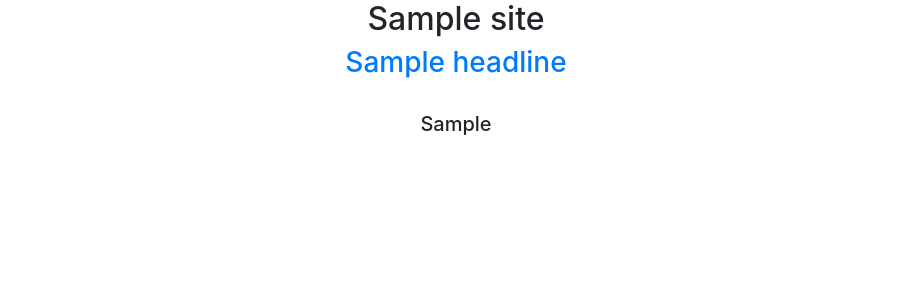
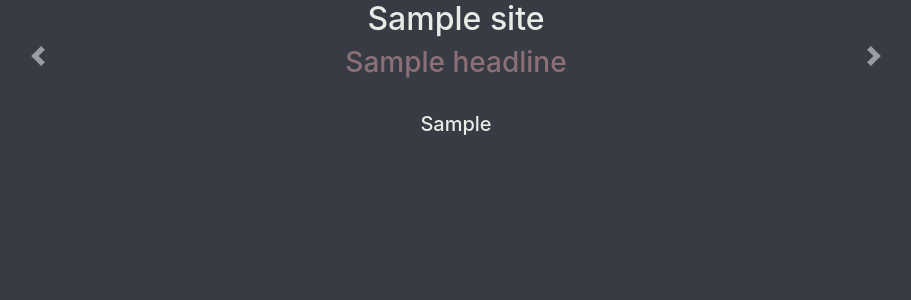
Before and after one commit to lazarust/NewsTextSummarization, a Django app: template newssite/apps/summarizer/templates/news_list.html in a window 1280 px wide. Shown: the top 300 px of the page, without its empty margins (184-1095 px from the left). Run offline with Django 3.2, Linux system fonts and the light colour scheme; the template is opened without the code that fills it: most values are stand-ins (such as "Sample title", 1, 10 or a date in 2020); some libraries are stand-ins or nearby versions.

Commit message:
Adds some css styline

```diff
--- a/newssite/apps/summarizer/templates/news_list.html
+++ b/newssite/apps/summarizer/templates/news_list.html
@@ -10,8 +10,29 @@
 <script src="https://cdn.jsdelivr.net/npm/popper.js@1.16.1/dist/umd/popper.min.js"></script>
 <script src="https://stackpath.bootstrapcdn.com/bootstrap/4.5.2/js/bootstrap.min.js"></script>
 <style>
+    :root {
+        --light: #E9EBE7;
+        --mid-light: #81827C;
+        --mid: #8D7077;
+        --mid-dark: #7E7F87;
+        --dark: #373B43;
+    }
+
     .carousel, h2{
         text-align: center;
+        color: var(--light);
+    }
+
+    a {
+        color: var(--mid)
+    }
+
+    body{
+        background: var(--dark);
+    }
+
+    .next-btns {
+        align-items: unset;
     }
 </style>
 <body>
@@ -30,16 +51,16 @@
                         <blockquote>
                             <h3> <a href="{{ link_dict.link }}">{{ headline }}</a></h3>
                             <br/>
-                            <h5>{{ link_dict.article_loc }}</h5>
+                            <h5>{{ link_dict.article_loc.0.0 }}</h5>
                         </blockquote>
                         </div>
                     {% endfor %}
                  </div>
-                <a class="carousel-control-prev" href="#{{ site }}-carousel" role="button" data-slide="prev">
+                <a class="carousel-control-prev next-btns" href="#{{ site }}-carousel" role="button" data-slide="prev">
                     <span class="carousel-control-prev-icon" aria-hidden="true"></span>
                     <span class="sr-only">Previous</span>
                 </a>
-                <a class="carousel-control-next" href="#{{ site }}-carousel" role="button" data-slide="next">
+                <a class="carousel-control-next next-btns" href="#{{ site }}-carousel" role="button" data-slide="next">
                     <span class="carousel-control-next-icon" aria-hidden="true"></span>
                     <span class="sr-only">Next</span>
                 </a>
```
Also changed, not shown: newssite/apps/summarizer/web_scraper.py (+7 -7 lines).
